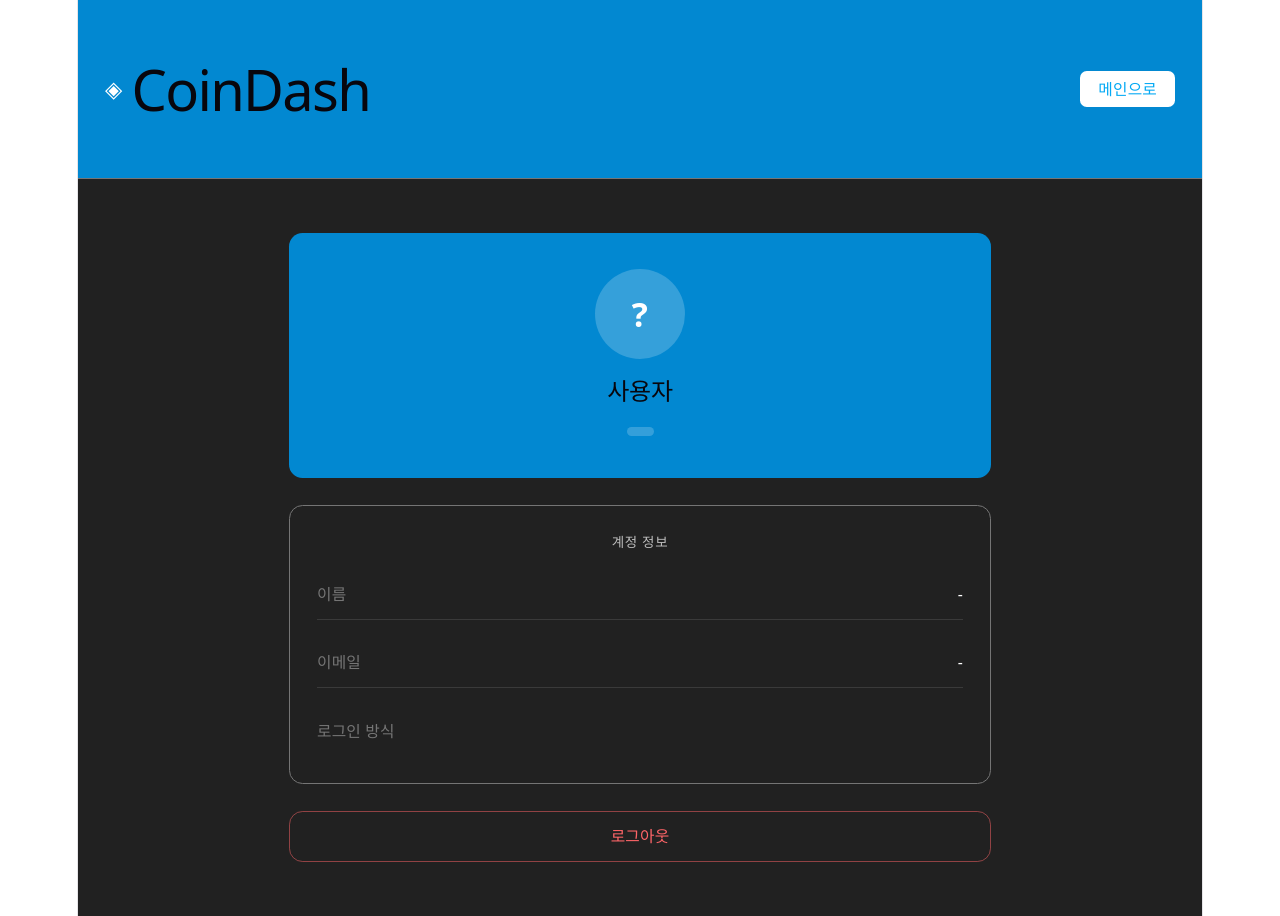
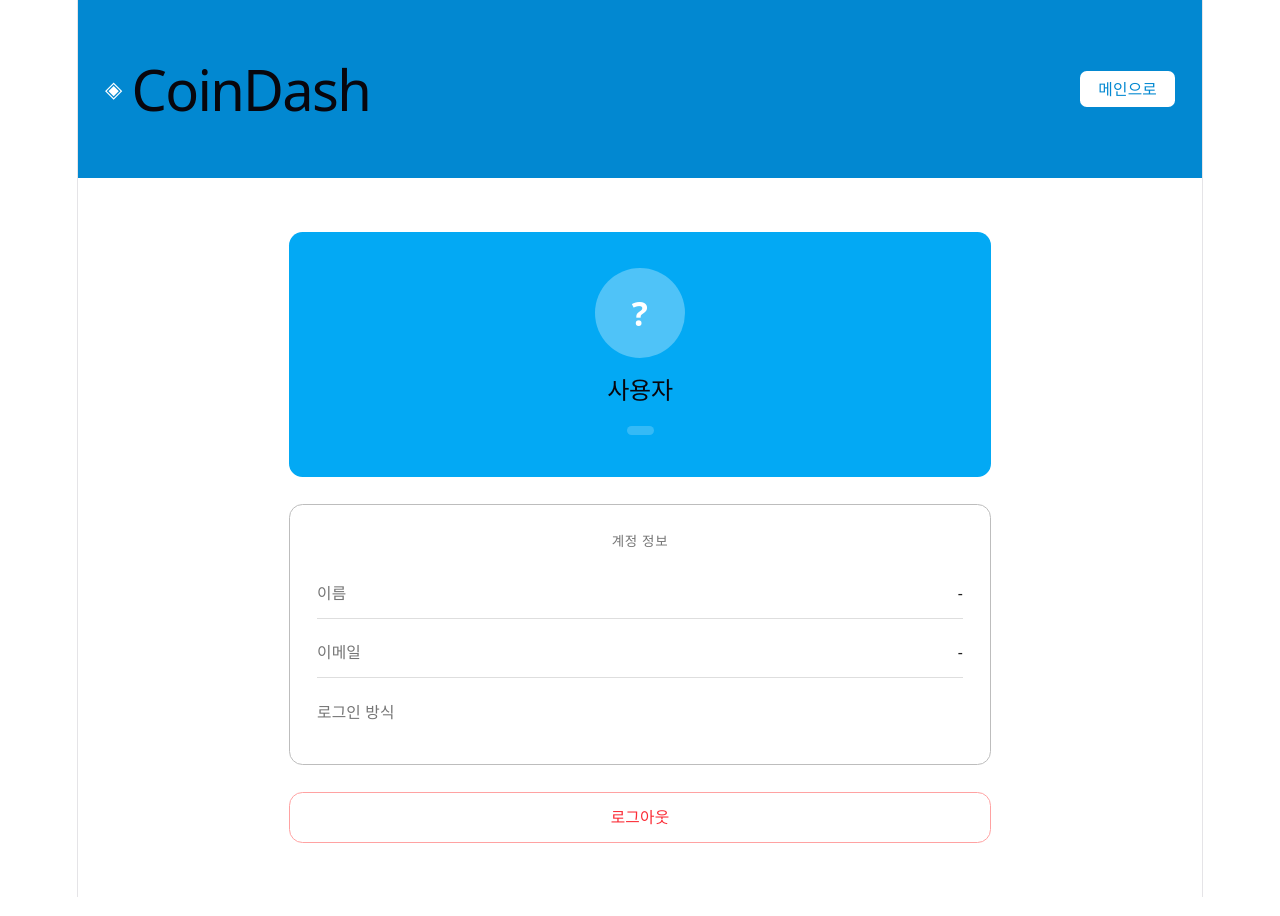
Before and after one commit to kimhyunso/CoinFront, a React (Vite) app: page /mypage in a window 1280 px wide. Built offline with nearby package versions, Linux system fonts and the light colour scheme.

Commit message:
feat: 로그인 비밀번호 vaildation 기능 추가

```diff
--- a/src/pages/LoginPage.tsx
+++ b/src/pages/LoginPage.tsx
@@ -1,5 +1,4 @@
 import { useState } from 'react';
-
 
 export default function LoginPage() {
   const [tab, setTab] = useState('login');
@@ -9,12 +8,28 @@ export default function LoginPage() {
   const [error, setError] = useState('');
   const [loading, setLoading] = useState(false);
 
+  const validateEmail = (em: string): string | null => {
+    if (!em) return '이메일을 입력해주세요.';
+    if (!/^[^\s@]+@[^\s@]+\.[^\s@]+$/.test(em)) return '올바른 이메일 형식이 아닙니다.';
+    return null;
+  };
+
+  const validatePassword = (pw: string): string | null => {
+    if (pw.length < 8) return '비밀번호는 8자 이상이어야 합니다.';
+    if (!/[A-Za-z]/.test(pw)) return '비밀번호는 영문자를 포함해야 합니다.';
+    if (!/[0-9]/.test(pw)) return '비밀번호는 숫자를 포함해야 합니다.';
+    if (!/[!@#$%^&*()_+\-=\[\]{};':"\\|,.<>\/?]/.test(pw)) return '비밀번호는 특수문자를 포함해야 합니다.';
+    return null;
+  };
+
   const handleGoogleLogin = () => {
     window.location.href = 'http://localhost:8080/oauth2/authorization/google';
   };
 
   const handleLogin = async () => {
     setError('');
+    const emailError = validateEmail(email);
+    if (emailError) { setError(emailError); return; }
     setLoading(true);
     try {
       const res = await fetch('http://localhost:8080/api/auth/login', {
@@ -35,6 +50,11 @@ export default function LoginPage() {
 
   const handleSignup = async () => {
     setError('');
+    const emailError = validateEmail(email);
+    if (emailError) { setError(emailError); return; }
+    if (!name.trim()) { setError('이름을 입력해주세요.'); return; }
+    const passwordError = validatePassword(password);
+    if (passwordError) { setError(passwordError); return; }
     setLoading(true);
     try {
       const res = await fetch('http://localhost:8080/api/auth/signup', {
@@ -45,6 +65,7 @@ export default function LoginPage() {
       const data = await res.json();
       if (!res.ok) throw new Error(data.message);
       setTab('login');
+      setEmail(''); setPassword(''); setName('');
       alert('회원가입이 완료되었습니다. 로그인해주세요.');
     } catch (e: any) {
       setError(e.message);
@@ -52,6 +73,26 @@ export default function LoginPage() {
       setLoading(false);
     }
   };
+
+  const isEmailValid = /^[^\s@]+@[^\s@]+\.[^\s@]+$/.test(email);
+
+  // 비밀번호 강도 계산
+  const passwordConditions = [
+    password.length >= 8,
+    /[A-Za-z]/.test(password),
+    /[0-9]/.test(password),
+    /[!@#$%^&*()_+\-=\[\]{};':"\\|,.<>\/?]/.test(password),
+  ];
+  const passwordScore = passwordConditions.filter(Boolean).length;
+  const strengthLabel = ['', '약함', '보통', '강함', '매우 강함'][passwordScore];
+  const strengthBarColor = ['', 'bg-red-400', 'bg-orange-400', 'bg-[#03A9F4]', 'bg-[#00BCD4]'][passwordScore];
+  const strengthTextColor = ['', 'text-red-400', 'text-orange-400', 'text-[#03A9F4]', 'text-[#00BCD4]'][passwordScore];
+  const missingConditions = [
+    !passwordConditions[0] && '8자 이상',
+    !passwordConditions[1] && '영문자',
+    !passwordConditions[2] && '숫자',
+    !passwordConditions[3] && '특수문자',
+  ].filter(Boolean).join(', ');
 
   return (
     <div className="min-h-screen bg-[#B3E5FC] flex items-center justify-center px-4">
@@ -98,8 +139,19 @@ export default function LoginPage() {
               value={email}
               onChange={e => setEmail(e.target.value)}
               placeholder="example@email.com"
-              className="w-full px-3 py-2.5 border border-[#BDBDBD] rounded-md text-sm text-[#212121] outline-none focus:border-[#03A9F4] transition-colors"
+              className={`w-full px-3 py-2.5 border rounded-md text-sm text-[#212121] outline-none transition-colors ${
+                email && !isEmailValid
+                  ? 'border-red-400 focus:border-red-400'
+                  : email && isEmailValid
+                  ? 'border-[#00BCD4]'
+                  : 'border-[#BDBDBD] focus:border-[#03A9F4]'
+              }`}
             />
+            {email && (
+              <p className={`text-xs ${isEmailValid ? 'text-[#00BCD4]' : 'text-red-400'}`}>
+                {isEmailValid ? '✓ 올바른 이메일 형식입니다.' : '올바른 이메일 형식이 아닙니다.'}
+              </p>
+            )}
           </div>
 
           {/* 이름 (회원가입만) */}
@@ -127,6 +179,31 @@ export default function LoginPage() {
               className="w-full px-3 py-2.5 border border-[#BDBDBD] rounded-md text-sm text-[#212121] outline-none focus:border-[#03A9F4] transition-colors"
               onKeyDown={e => e.key === 'Enter' && (tab === 'login' ? handleLogin() : handleSignup())}
             />
+
+            {/* 비밀번호 강도 바 (회원가입만) */}
+            {tab === 'signup' && password && (
+              <div className="flex flex-col gap-1.5 mt-1">
+                <div className="flex gap-1">
+                  {[0, 1, 2, 3].map(i => (
+                    <div
+                      key={i}
+                      className={`h-1 flex-1 rounded-full transition-all duration-300 ${
+                        i < passwordScore ? strengthBarColor : 'bg-[#BDBDBD]'
+                      }`}
+                    />
+                  ))}
+                </div>
+                <div className="flex justify-between items-center">
+                  <span className={`text-xs font-medium ${strengthTextColor}`}>
+                    비밀번호 강도: {strengthLabel}
+                  </span>
+                  <span className="text-xs text-[#757575]">{passwordScore}/4</span>
+                </div>
+                {passwordScore < 4 && (
+                  <p className="text-xs text-[#757575]">{missingConditions} 필요</p>
+                )}
+              </div>
+            )}
           </div>
 
           {/* 메인 버튼 */}
@@ -166,7 +243,7 @@ export default function LoginPage() {
             {tab === 'login' ? '계정이 없으신가요? ' : '이미 계정이 있으신가요? '}
           </span>
           <button
-            onClick={() => { setTab(tab === 'login' ? 'signup' : 'login'); setError(''); }}
+            onClick={() => { setTab(tab === 'login' ? 'signup' : 'login'); setError(''); setEmail(''); setPassword(''); setName(''); }}
             className="text-xs text-[#03A9F4] font-bold hover:text-[#0288D1]"
           >
             {tab === 'login' ? '회원가입' : '로그인'}
--- a/src/pages/MyPage.tsx
+++ b/src/pages/MyPage.tsx
@@ -5,7 +5,7 @@ export default function MyPage() {
   const navigate = useNavigate();
   const { logout } = useAuth();
 
-  // JWT 토큰에서 이메일, 이름 파싱
+  // JWT 토큰에서 정보 파싱
   const token = localStorage.getItem('token');
   let email = '';
   let name = '';
@@ -15,22 +15,37 @@ export default function MyPage() {
     try {
       const payload = JSON.parse(atob(token.split('.')[1]));
       email = payload.sub || '';
-      name = payload.name || '';
-      provider = payload.provider || '';
-    } catch (e) {}
+      // 한글 이름 디코딩
+      name = decodeURIComponent(
+        Array.from(atob(token.split('.')[1]))
+          .map(c => '%' + c.charCodeAt(0).toString(16).padStart(2, '0'))
+          .join('')
+      );
+      const parsed = JSON.parse(name);
+      name = parsed.name || '';
+      provider = parsed.provider || '';
+    } catch (e) {
+      try {
+        const payload = JSON.parse(atob(token.split('.')[1]));
+        name = payload.name || '';
+        provider = payload.provider || '';
+      } catch {}
+    }
   }
 
+  const providerLabel = provider === 'google' ? '구글 로그인' : provider === 'local' ? '일반 로그인' : provider;
+
   return (
-    <div className="min-h-screen bg-[#212121] text-white">
+    <div className="min-h-screen bg-white">
       {/* 헤더 */}
-      <header className="bg-[#0288D1] px-6 py-4 flex items-center justify-between border-b border-[#757575]">
+      <header className="bg-[#0288D1] px-6 py-4 flex items-center justify-between">
         <div className="flex items-center gap-2">
           <span className="text-white text-xl font-bold">◈</span>
           <h1 className="text-white font-bold text-xl tracking-tight">CoinDash</h1>
         </div>
         <button
           onClick={() => navigate('/')}
-          className="px-4 py-1.5 text-sm font-bold text-[#03A9F4] bg-white rounded-md hover:bg-[#B3E5FC] transition-colors"
+          className="px-4 py-1.5 text-sm font-bold text-[#0288D1] bg-white rounded-md hover:bg-[#B3E5FC] transition-colors"
         >
           메인으로
         </button>
@@ -38,46 +53,43 @@ export default function MyPage() {
 
       <main className="max-w-2xl mx-auto px-6 py-12 flex flex-col gap-6">
         {/* 프로필 카드 */}
-        <div className="bg-[#0288D1] rounded-xl p-8 text-center">
-          {/* 아바타 */}
-          <div className="w-20 h-20 rounded-full bg-white/20 flex items-center justify-center mx-auto mb-4">
+        <div className="bg-[#03A9F4] rounded-xl p-8 text-center">
+          <div className="w-20 h-20 rounded-full bg-white/30 flex items-center justify-center mx-auto mb-4">
             <span className="text-white text-3xl font-bold">
               {name ? name[0].toUpperCase() : '?'}
             </span>
           </div>
           <h2 className="text-white text-2xl font-bold">{name || '사용자'}</h2>
           <p className="text-[#B3E5FC] text-sm mt-1">{email}</p>
-          <span className="inline-block mt-3 px-3 py-1 bg-white/20 text-[#B3E5FC] text-xs rounded-full">
-            {provider === 'google' ? '구글 로그인' : provider === 'local' ? '일반 로그인' : provider}
+          <span className="inline-block mt-3 px-3 py-1 bg-white/20 text-white text-xs rounded-full">
+            {providerLabel}
           </span>
         </div>
 
         {/* 정보 카드 */}
-        <div className="bg-[#212121] border border-[#757575] rounded-xl p-6 flex flex-col gap-4">
-          <h3 className="text-[#BDBDBD] text-xs font-medium uppercase tracking-wider">계정 정보</h3>
+        <div className="bg-white border border-[#BDBDBD] rounded-xl p-6 flex flex-col gap-2">
+          <h3 className="text-[#757575] text-xs font-medium uppercase tracking-wider mb-2">계정 정보</h3>
 
-          <div className="flex justify-between items-center py-3 border-b border-[#757575]/30">
+          <div className="flex justify-between items-center py-3 border-b border-[#BDBDBD]/50">
             <span className="text-[#757575] text-sm">이름</span>
-            <span className="text-white text-sm font-medium">{name || '-'}</span>
+            <span className="text-[#212121] text-sm font-medium">{name || '-'}</span>
           </div>
 
-          <div className="flex justify-between items-center py-3 border-b border-[#757575]/30">
+          <div className="flex justify-between items-center py-3 border-b border-[#BDBDBD]/50">
             <span className="text-[#757575] text-sm">이메일</span>
-            <span className="text-white text-sm font-medium">{email || '-'}</span>
+            <span className="text-[#212121] text-sm font-medium">{email || '-'}</span>
           </div>
 
           <div className="flex justify-between items-center py-3">
             <span className="text-[#757575] text-sm">로그인 방식</span>
-            <span className="text-[#00BCD4] text-sm font-medium">
-              {provider === 'google' ? '구글' : provider === 'local' ? '일반' : provider}
-            </span>
+            <span className="text-[#00BCD4] text-sm font-medium">{providerLabel}</span>
           </div>
         </div>
 
         {/* 로그아웃 버튼 */}
         <button
           onClick={() => { logout(); navigate('/login'); }}
-          className="w-full py-3 border border-red-400/50 text-red-400 hover:bg-red-400/10 rounded-xl text-sm font-medium transition-colors"
+          className="w-full py-3 border border-red-300 text-red-500 hover:bg-red-50 rounded-xl text-sm font-medium transition-colors"
         >
           로그아웃
         </button>
```
